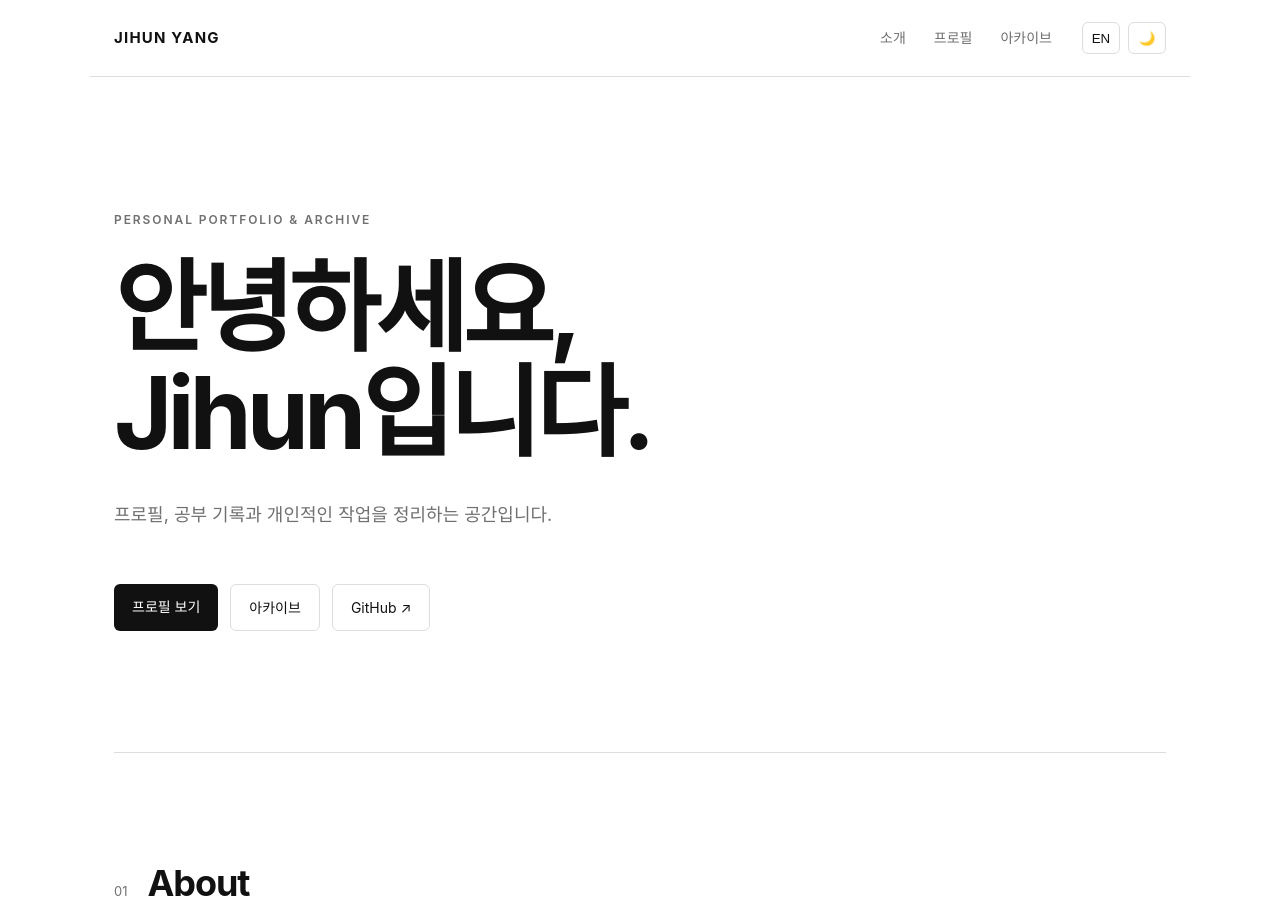
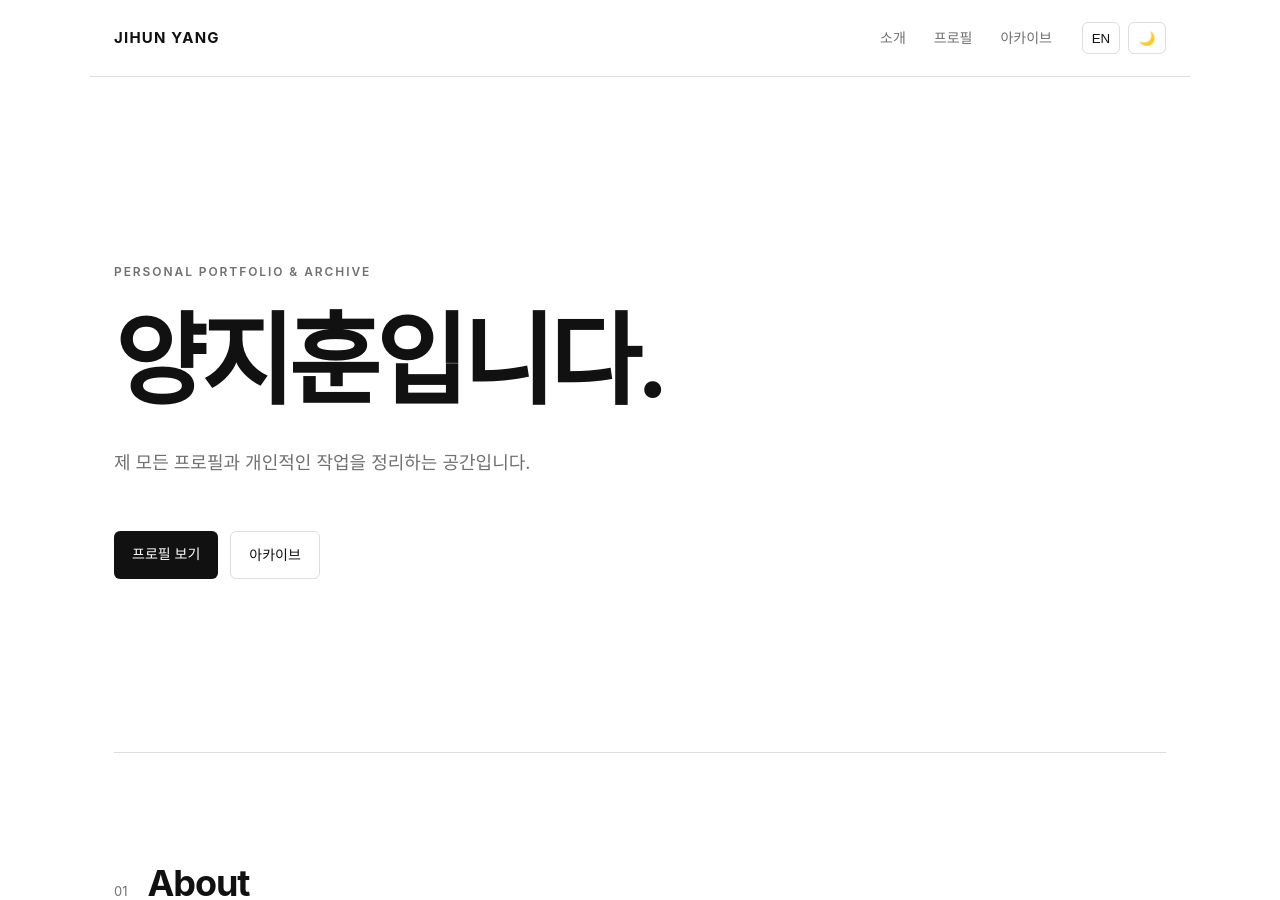
Before and after one commit to JihunYangKR/JihunYangKR.github.io, a Jekyll site: the page built from index.html, in a window 1280 px wide and 900 px high. Built offline with Jekyll 4.4.1, drawn with Linux system fonts in a browser that asks for light colours; some of the changed text lies outside the part shown.

Commit message:
Update index.html

```diff
--- a/index.html
+++ b/index.html
@@ -29,15 +29,15 @@ layout: null
             </p>
 
             <h1
-                data-ko="안녕하세요,<br>Jihun입니다."
-                data-en="Hello,<br>I'm Jihun.">
-                안녕하세요,<br>Jihun입니다.
+                data-ko="양지훈입니다."
+                data-en="Jihun Yang">
+                양지훈입니다.
             </h1>
 
             <p class="hero-description"
-               data-ko="프로필, 공부 기록과 개인적인 작업을 정리하는 공간입니다."
-               data-en="A personal space for my profiles, learning, and work.">
-                프로필, 공부 기록과 개인적인 작업을 정리하는 공간입니다.
+               data-ko="제 모든 프로필과 개인적인 작업을 정리하는 공간입니다."
+               data-en="A personal space for my profiles and work.">
+                제 모든 프로필과 개인적인 작업을 정리하는 공간입니다.
             </p>
 
             <div class="hero-buttons">
@@ -54,12 +54,6 @@ layout: null
                     data-ko="아카이브"
                     data-en="Archive">
                     아카이브
-                </a>
-
-                <a href="https://github.com/JihunYangKR"
-                   class="button secondary"
-                   target="_blank">
-                    GitHub ↗
                 </a>
 
             </div>
@@ -86,18 +80,17 @@ layout: null
 
                 <div>
                     <p class="large-text"
-                       data-ko="무언가를 만들고, 배우고, 기록하는 것을 좋아합니다."
-                       data-en="I enjoy building, learning, and documenting things.">
-                        무언가를 만들고, 배우고, 기록하는 것을 좋아합니다.
+                       data-ko="여러 프로필로 많은 곳에서 활동하고 있습니다."
+                       data-en="I use different profiles across various platforms and communities.">
+                        여러 명의로 많은 곳에서 활동하고 있습니다.
                     </p>
                 </div>
 
                 <div>
                     <p
-                        data-ko="이곳에는 앞으로 저에 대한 소개와 관심 분야, 기술 스택 등을 정리할 예정입니다."
-                        data-en="This section will contain information about me, my interests, and my technical skills.">
-                        이곳에는 앞으로 저에 대한 소개와 관심 분야,
-                        기술 스택 등을 정리할 예정입니다.
+                        data-ko="이곳에는 제 모든 프로필에 대한 설명과 아카이브를 정리합니다."
+                        data-en="This is where I keep descriptions and archives for all of my profiles..">
+                        이곳에는 제 모든 프로필에 대한 설명과 아카이브를 정리합니다.
                     </p>
                 </div>
 
```
Also changed, not shown: other parts of index.html (+1 -1 lines).
